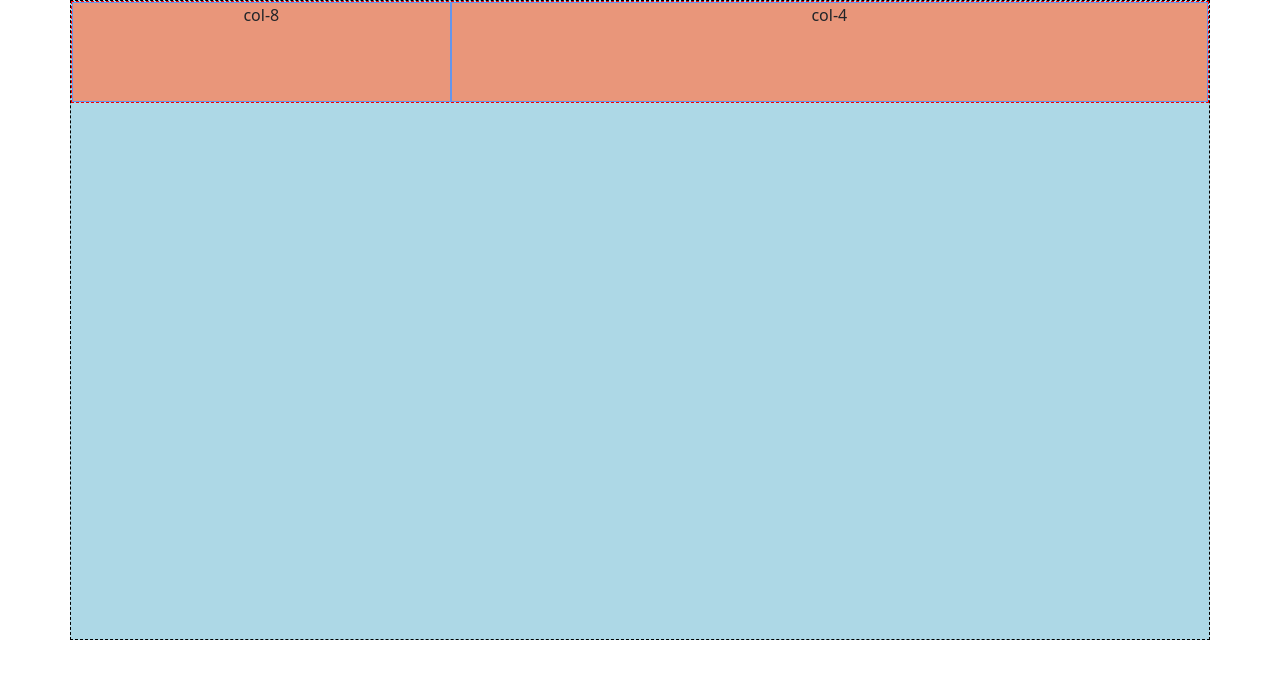
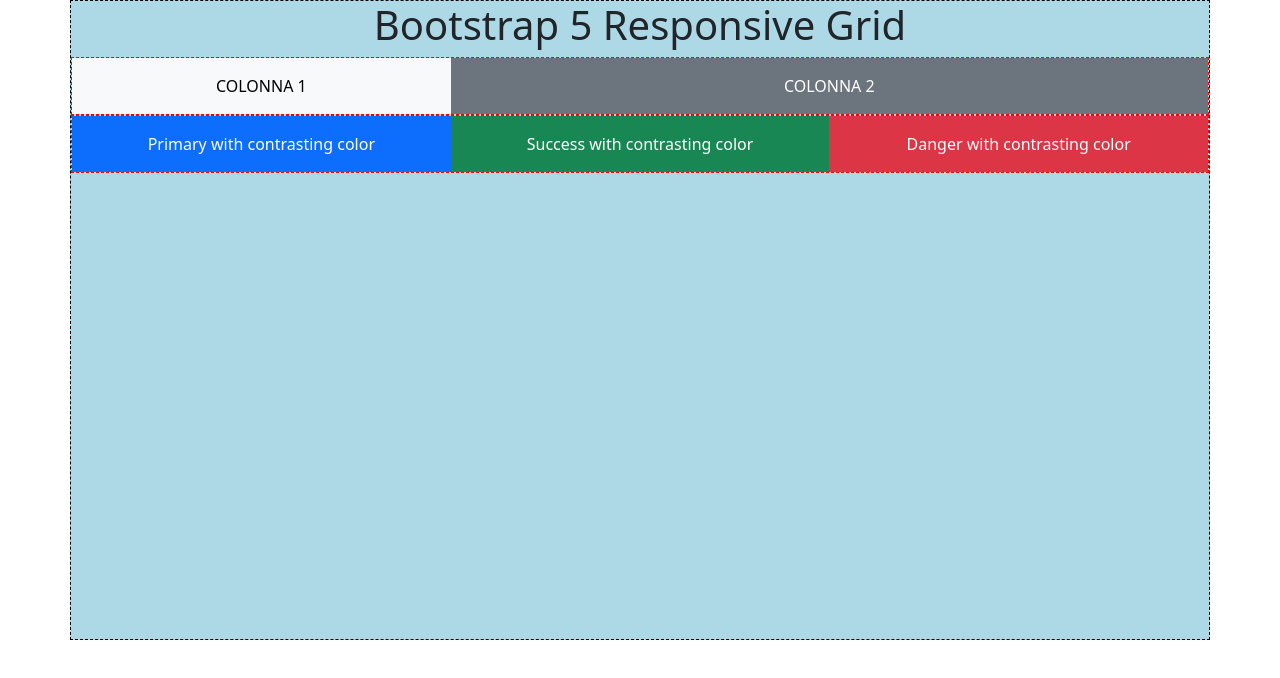
Before and after one commit to colacedavide/htmlcss-bootstrap-layout, a plain HTML site: page index.html in a window 1280 px wide. Drawn offline with nearby package versions, Linux system fonts and the light colour scheme.

Commit message:
seconda row

```diff
--- a/index.html
+++ b/index.html
@@ -12,12 +12,19 @@
 
 <body>
     <div class="container text-center">
+         <h1>Bootstrap 5 Responsive Grid</h1>
+        <div class="row">
+    <div class="text-bg-light p-3 col-4">COLONNA 1</div>
+    <div class="text-bg-secondary p-3 col-8">COLONNA 2</div>
+</div>
+<div class="row">
+    <div class="text-bg-primary p-3 col">Primary with contrasting color</div>
+    <div class="text-bg-success p-3 col">Success with contrasting color</div>
+    <div class="text-bg-danger p-3 col">Danger with contrasting color</div>
+</div>
+    </div>
 
-        <div class="row">
-    <div class="col-4">col-8</div>
-    <div class="col-8">col-4</div>
-  </div>
-    </div>
+
 
 </body>
 
```
